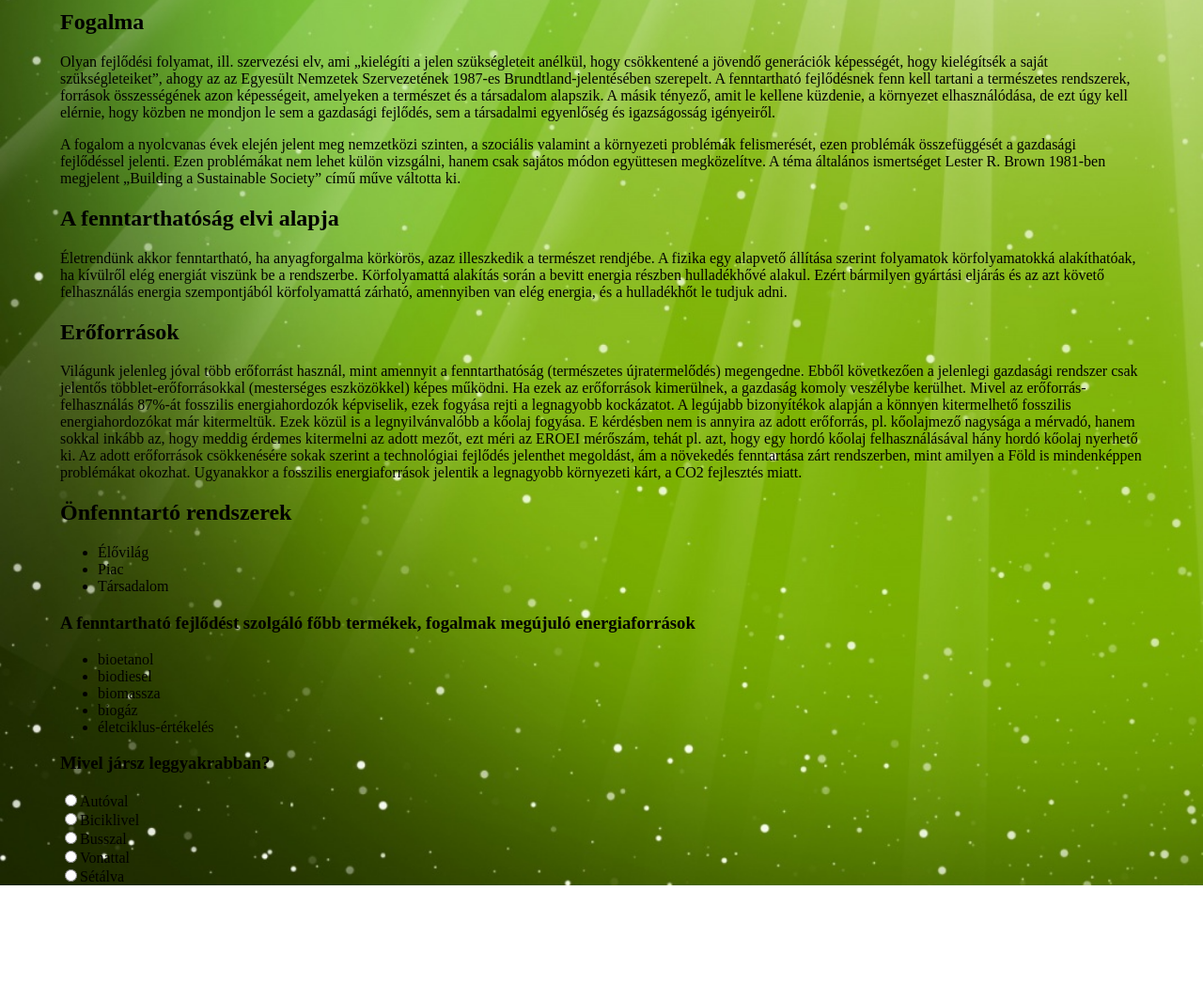
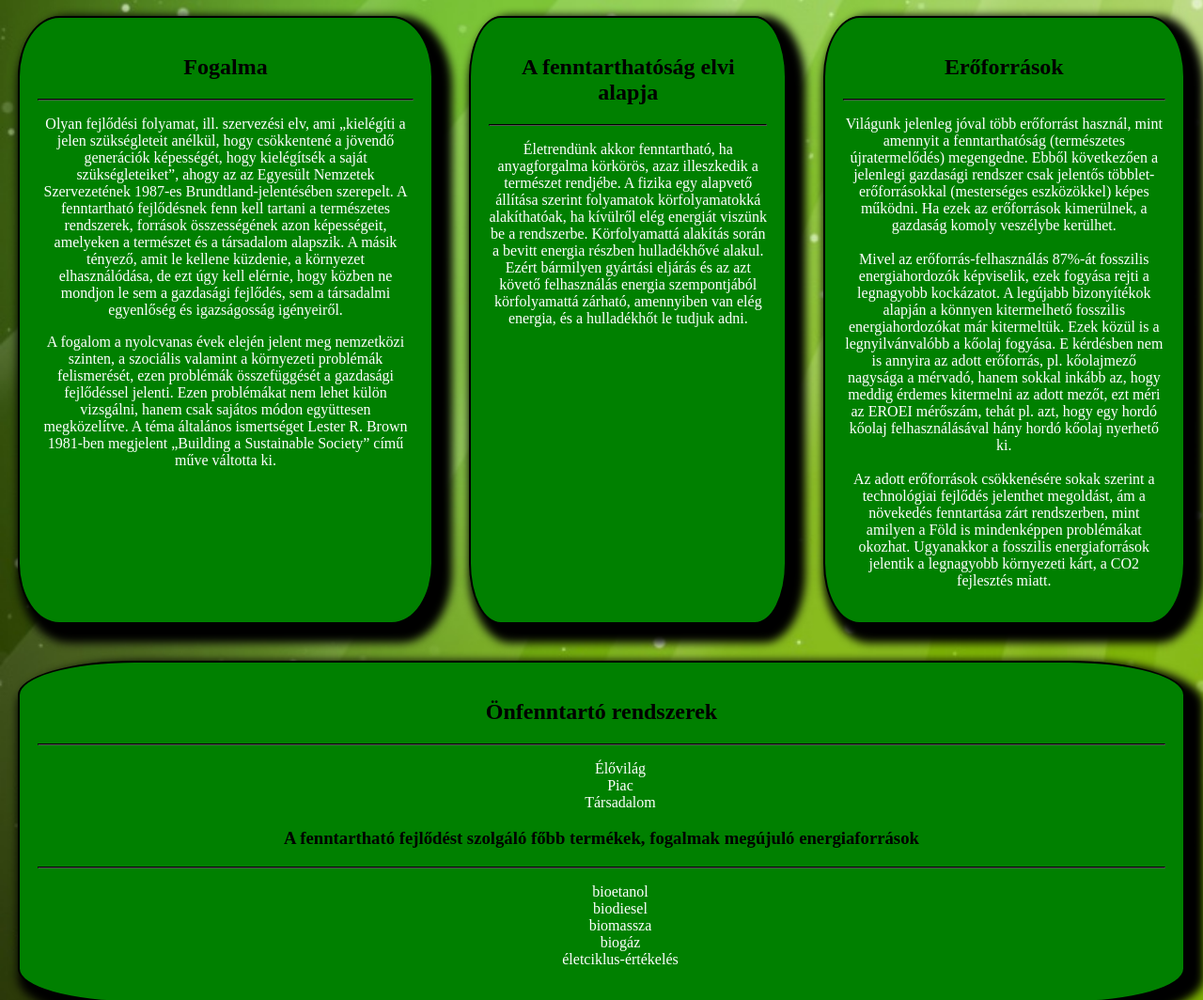
Before and after one commit to Neko321/kornyezet, a plain HTML site: page index.html in a window 1280 px wide. Shown: the part 352-1416 px from the top of the page at 94% size. Before the commit the page ends 1294 px from the top, so only its background shows below. Drawn offline with Linux system fonts and the light colour scheme.

Commit message:
css befejezes utso simitasok

```diff
--- a/index.html
+++ b/index.html
@@ -18,33 +18,36 @@
             </ul>
         </nav>
     <main>
-        <section>
+        <section class="bubu">
             <h2 id="fog">Fogalma</h2>
+            <hr>
             <p>Olyan fejlődési folyamat, ill. szervezési elv, ami „kielégíti a jelen szükségleteit anélkül, hogy csökkentené a jövendő generációk képességét, hogy kielégítsék a saját szükségleteiket”, ahogy az az Egyesült Nemzetek Szervezetének 1987-es Brundtland-jelentésében szerepelt. A fenntartható fejlődésnek fenn kell tartani a természetes rendszerek, források összességének azon képességeit, amelyeken a természet és a társadalom alapszik. A másik tényező, amit le kellene küzdenie, a környezet elhasználódása, de ezt úgy kell elérnie, hogy közben ne mondjon le sem a gazdasági fejlődés, sem a társadalmi egyenlőség és igazságosság igényeiről.
             </p>
-            <p>
-                A fogalom a nyolcvanas évek elején jelent meg nemzetközi szinten, a szociális valamint a környezeti problémák felismerését, ezen problémák összefüggését a gazdasági fejlődéssel jelenti. Ezen problémákat nem lehet külön vizsgálni, hanem csak sajátos módon együttesen megközelítve. A téma általános ismertséget Lester R. Brown 1981-ben megjelent „Building a Sustainable Society” című műve váltotta ki.
+            <p>A fogalom a nyolcvanas évek elején jelent meg nemzetközi szinten, a szociális valamint a környezeti problémák felismerését, ezen problémák összefüggését a gazdasági fejlődéssel jelenti. Ezen problémákat nem lehet külön vizsgálni, hanem csak sajátos módon együttesen megközelítve. A téma általános ismertséget Lester R. Brown 1981-ben megjelent „Building a Sustainable Society” című műve váltotta ki.
             </p>
         </section>
 
 
 
-        <section>
+        <section class=" bubu">
             <h2 id="fent">A fenntarthatóság elvi alapja</h2>
-            <p>
-                Életrendünk akkor fenntartható, ha anyagforgalma körkörös, azaz illeszkedik a természet rendjébe. A fizika egy alapvető állítása szerint folyamatok körfolyamatokká alakíthatóak, ha kívülről elég energiát viszünk be a rendszerbe. Körfolyamattá alakítás során a bevitt energia részben hulladékhővé alakul. Ezért bármilyen gyártási eljárás és az azt követő felhasználás energia szempontjából körfolyamattá zárható, amennyiben van elég energia, és a hulladékhőt le tudjuk adni.
+            <hr>
+            <p>Életrendünk akkor fenntartható, ha anyagforgalma körkörös, azaz illeszkedik a természet rendjébe. A fizika egy alapvető állítása szerint folyamatok körfolyamatokká alakíthatóak, ha kívülről elég energiát viszünk be a rendszerbe. Körfolyamattá alakítás során a bevitt energia részben hulladékhővé alakul. Ezért bármilyen gyártási eljárás és az azt követő felhasználás energia szempontjából körfolyamattá zárható, amennyiben van elég energia, és a hulladékhőt le tudjuk adni.
             </p>
         </section>
 
 
-        <section>
+        <section class=" bubu">
             <h2 id="ero">Erőforrások</h2>
-            <p>Világunk jelenleg jóval több erőforrást használ, mint amennyit a fenntarthatóság (természetes újratermelődés) megengedne. Ebből következően a jelenlegi gazdasági rendszer csak jelentős többlet-erőforrásokkal (mesterséges eszközökkel) képes működni. Ha ezek az erőforrások kimerülnek, a gazdaság komoly veszélybe kerülhet. Mivel az erőforrás-felhasználás 87%-át fosszilis energiahordozók képviselik, ezek fogyása rejti a legnagyobb kockázatot. A legújabb bizonyítékok alapján a könnyen kitermelhető fosszilis energiahordozókat már kitermeltük. Ezek közül is a legnyilvánvalóbb a kőolaj fogyása. E kérdésben nem is annyira az adott erőforrás, pl. kőolajmező nagysága a mérvadó, hanem sokkal inkább az, hogy meddig érdemes kitermelni az adott mezőt, ezt méri az EROEI mérőszám, tehát pl. azt, hogy egy hordó kőolaj felhasználásával hány hordó kőolaj nyerhető ki. Az adott erőforrások csökkenésére sokak szerint a technológiai fejlődés jelenthet megoldást, ám a növekedés fenntartása zárt rendszerben, mint amilyen a Föld is mindenképpen problémákat okozhat. Ugyanakkor a fosszilis energiaforrások jelentik a legnagyobb környezeti kárt, a CO2 fejlesztés miatt.</p>
+            <hr>
+            <p>Világunk jelenleg jóval több erőforrást használ, mint amennyit a fenntarthatóság (természetes újratermelődés) megengedne. Ebből következően a jelenlegi gazdasági rendszer csak jelentős többlet-erőforrásokkal (mesterséges eszközökkel) képes működni. Ha ezek az erőforrások kimerülnek, a gazdaság komoly veszélybe kerülhet.<br><br> Mivel az erőforrás-felhasználás 87%-át fosszilis energiahordozók képviselik, ezek fogyása rejti a legnagyobb kockázatot. A legújabb bizonyítékok alapján a könnyen kitermelhető fosszilis energiahordozókat már kitermeltük. Ezek közül is a legnyilvánvalóbb a kőolaj fogyása. E kérdésben nem is annyira az adott erőforrás, pl. kőolajmező nagysága a mérvadó, hanem sokkal inkább az, hogy meddig érdemes kitermelni az adott mezőt, ezt méri az EROEI mérőszám, tehát pl. azt, hogy egy hordó kőolaj felhasználásával hány hordó kőolaj nyerhető ki.<br><br> Az adott erőforrások csökkenésére sokak szerint a technológiai fejlődés jelenthet megoldást, ám a növekedés fenntartása zárt rendszerben, mint  amilyen a Föld is mindenképpen problémákat okozhat. Ugyanakkor a fosszilis energiaforrások jelentik a legnagyobb környezeti kárt, a CO2 fejlesztés miatt.</p>
         </section>
 
+        </main>
 
-        <section>
+        <section class="bubu">
             <h2 id="onfent">Önfenntartó rendszerek</h2>
+            <hr>
             <ul>
                 <li>Élővilág</li>
                 <li>Piac</li>
@@ -52,6 +55,7 @@
             </ul>
             <h3>A fenntartható fejlődést szolgáló főbb termékek, fogalmak
                 megújuló energiaforrások</h3>
+                <hr>
             <ul>
                 <li>bioetanol</li>
                 <li>biodiesel</li>
@@ -59,7 +63,10 @@
                 <li>biogáz</li>
                 <li>életciklus-értékelés</li>
             </ul>
-        </section>
+        </section >
+
+        <br><br>
+
         <form action="">
             <label for=""><h3>Mivel jársz leggyakrabban?</h3></label>
             <input type="radio" id="auto" name="ker" value="30"><label for="">Autóval</label><br>
@@ -67,12 +74,22 @@
             <input type="radio" id="busz" name="ker" value="15"><label for="">Busszal</label><br>
             <input type="radio" id="vonat" name="ker" value="20"><label for="">Vonattal</label><br>
             <input type="radio" id="seta" name="ker" value="5"><label for="">Sétálva</label><br>
+
+            <br><br>
+
+            <label for=""><h3>Hány km távolságra:</h3></label>
+            <input type="number" value="">
+
         </form>
 
 
 
+        <footer>
+            <h2>Készítette: Élő Barnabás és Thury Bálint</h5>
+        </footer>
 
-    </main>
+
+
 <script src="code.js"></script>
 </body>
 </html>
--- a/style.css
+++ b/style.css
@@ -9,9 +9,9 @@ body{
 
 main{
     display: block;
-    width: 90%;
+    width: 100%;
     margin: auto;
-
+    display: flex;
 }
 
 header{
@@ -24,7 +24,7 @@ header{
     background-repeat: no-repeat;
     background-size: cover;
     opacity: 70%;
-
+    border: 2px lightgreen solid;
 }
 
 nav ul{
@@ -39,12 +39,51 @@ nav li{
     margin: 10px;
     font-size: 25px;
     background-color: lightgrey;
+
 }
 nav{
-    background-color: gray;
+    background-color:green;
     display: flex;
     justify-content: center;
+    border: 2px lightgreen solid;
+
 }
 ul a{
     text-decoration: none;
 }
+.bubu{
+    border: 2px black solid;
+    padding: 1.5%;
+    margin: 1.5%;
+    text-align: center;
+    border-radius: 10%;
+}
+section{
+    text-align: center;
+    background-color: green;
+    display: block;
+    box-shadow: 10px 10px 10px 10px ;
+}
+.bubu p{
+    color: white;
+}
+.bubu li{
+    color: white;
+}
+hr{
+    border-color: black;
+}
+ul{
+    list-style: none;
+}
+footer{
+    background-color: green;
+    border: 2px lightgreen solid;
+    text-align: center;
+}
+form{
+    background-color: green;
+    border: 2px lightgreen solid;
+    text-align: center;
+
+}
```
